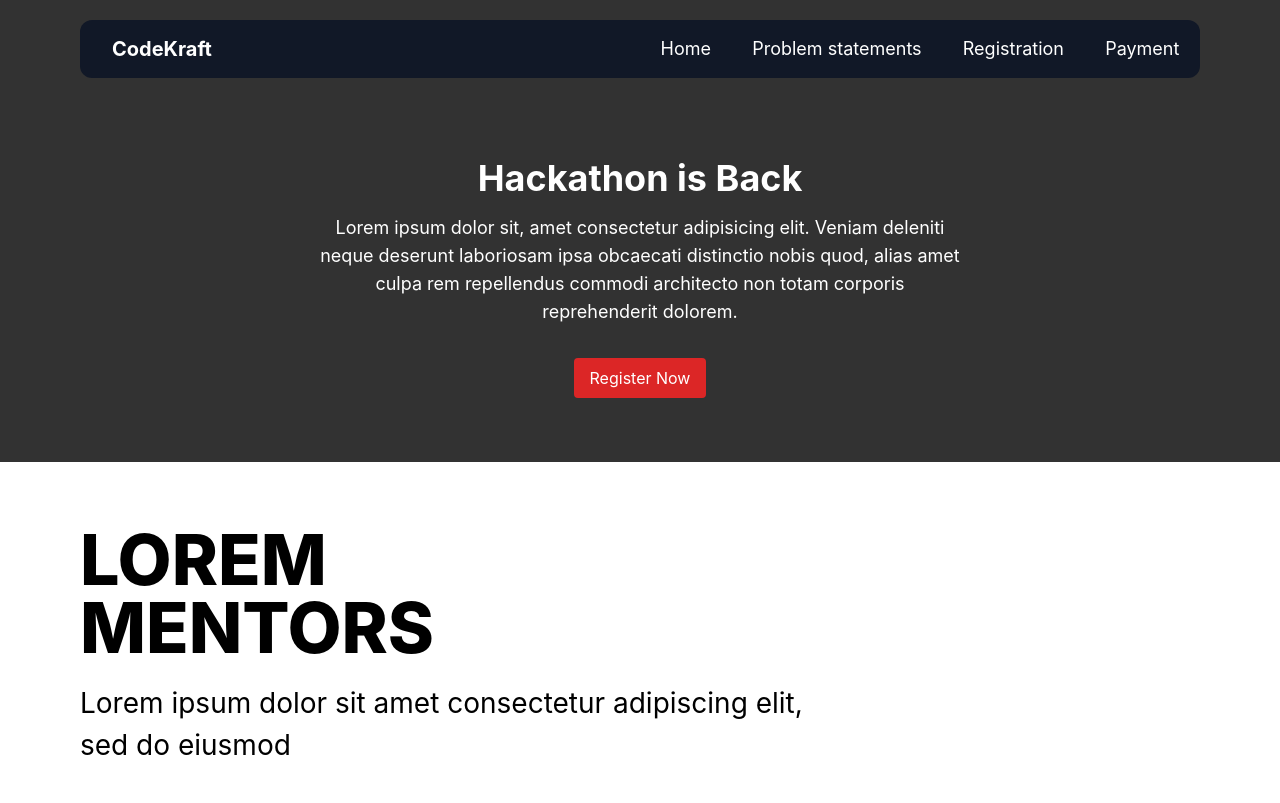
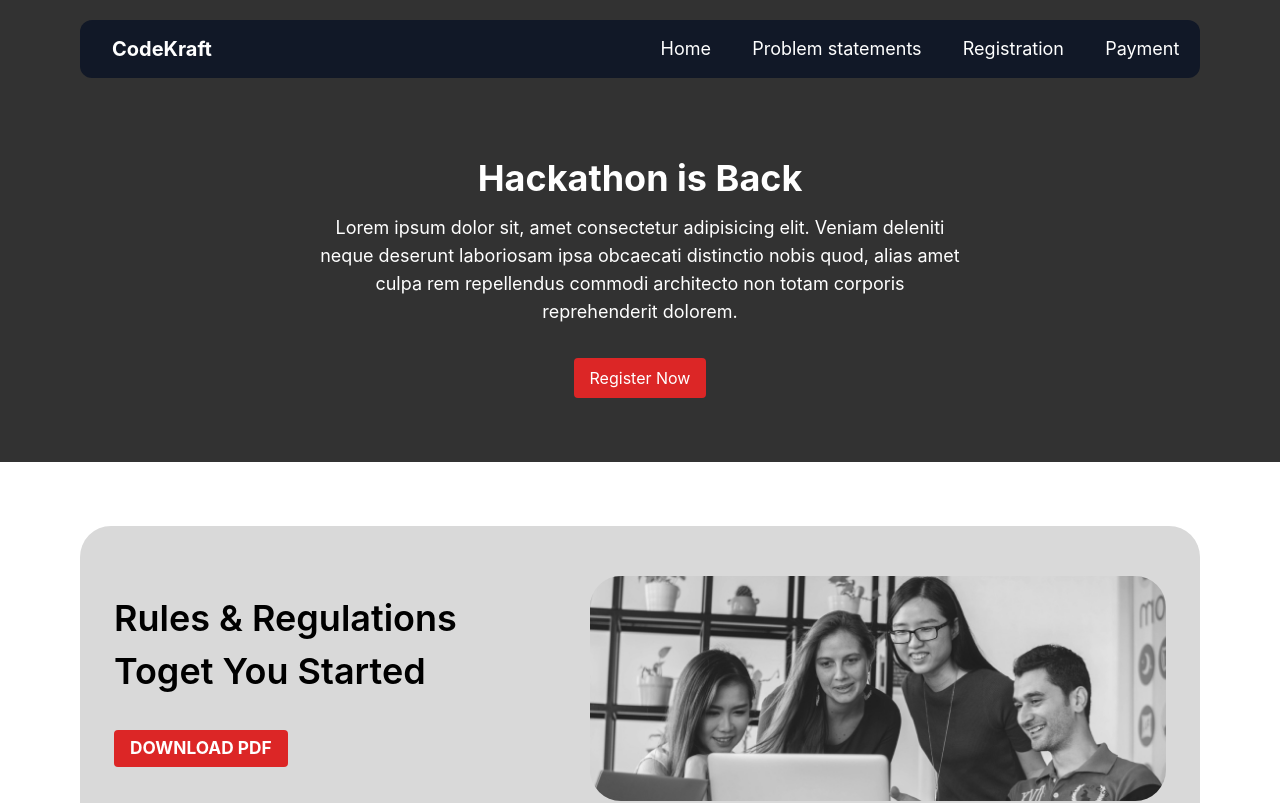
Before and after one commit to aditya-apptware/hackathon, a React (Create React App) app: page / in a window 1280 px wide. Shown: the top 803 px of the page. Built offline with nearby package versions, Linux system fonts and the light colour scheme; the HTML template or start-up script is replaced by a standard one.

Commit message:
rules and regulations

```diff
--- /dev/null
+++ b/src/components/Rules.jsx
@@ -0,0 +1,24 @@
+import { Button } from "./Button";
+
+export const Rules = () => {
+  return (
+    <div className="flex gap-5 w-[1120px] h-[330px] mx-auto rounded-[31px] bg-[#d9d9d9] pt-[50px] pr-[34px] pb-[50px] pl-[34px]">
+      <div className="w-[465px] flex flex-col justify-center">
+        <div className="font-semibold text-[36px] leading-[53px]">
+          Rules & Regulations
+          <br />
+          Toget You Started
+        </div>
+        <div className="register-button mt-8 font-bold text-[17.29px] leading-[20.92px] w-[200px] h-[60px]">
+          <Button label="DOWNLOAD PDF" />
+        </div>
+      </div>
+      <div className="w-[587px]">
+        <img
+          src="/assets/pics/rules-regulations.jpg"
+          className="rounded-[31px]"
+        />
+      </div>
+    </div>
+  );
+};
--- a/src/pages/Home.jsx
+++ b/src/pages/Home.jsx
@@ -3,6 +3,7 @@ import { Header } from "../components/Header";
 import { Mentors } from "../components/Mentors";
 import { Prizes } from "../components/Prizes";
 import { ProblemStatements } from "../components/ProblemStatements";
+import { Rules } from "../components/Rules";
 
 export const Home = () => {
   return (
@@ -10,6 +11,9 @@ export const Home = () => {
       <Header />
 
       <main>
+      <div className="pt-16 pb-16">
+          <Rules />
+        </div>
         <div className="pt-16 pb-16">
           <Mentors />
         </div>
```
Also changed, not shown: public/assets/pics/rules-regulations.jpg (added).
